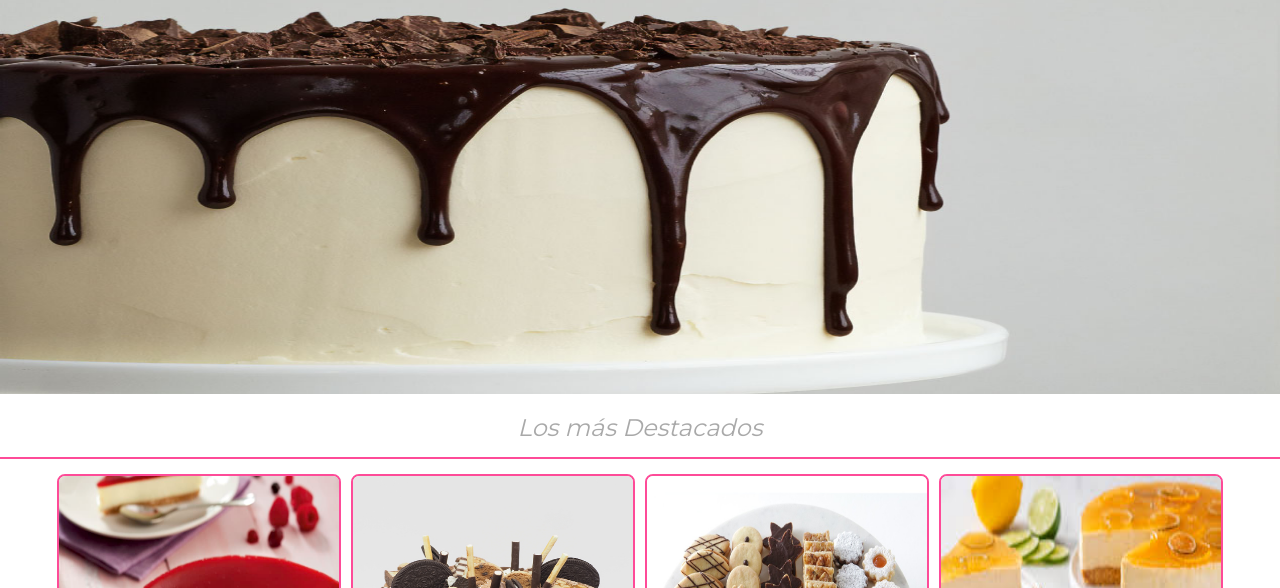
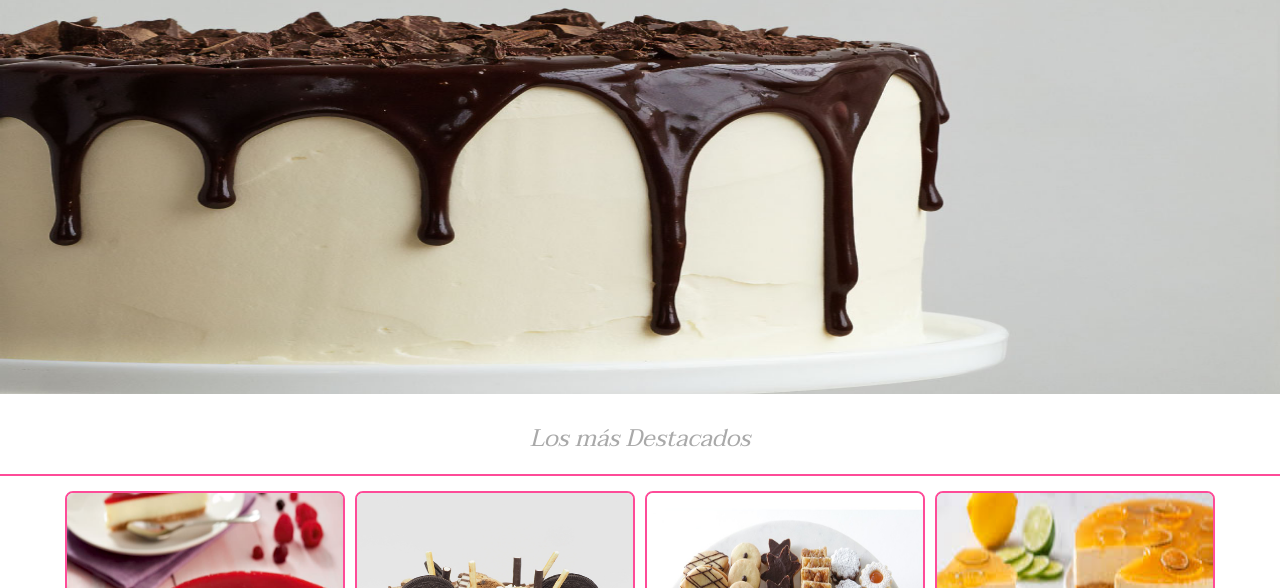
Before and after one commit to Marielys-Zorce/pasteleria-zorce, a plain HTML site: page index.html in a window 1280 px wide. Shown: the part 106-694 px from the top of the page. Drawn offline with Linux system fonts and the light colour scheme.

Commit message:
agregando varios font family

```diff
--- a/css/style.css
+++ b/css/style.css
@@ -1,9 +1,12 @@
-@import url('https://fonts.googleapis.com/css2?family=Montserrat:wght@400;500;700&display=swap');
-
-* {
+@import url('https://fonts.googleapis.com/css2?family=Domine:wght@400;500;700&family=Montserrat:wght@400;500;700&family=Roboto:wght@400;500;700&family=Taviraj:wght@400;500;700&display=swap');
+*{
     margin: 0;
     padding: 0;
+    font-family: 'Domine', serif;
     font-family: 'Montserrat', sans-serif;
+    font-family: 'Roboto', sans-serif;
+    font-family: 'Taviraj', serif;
+    box-sizing: border-box;
 }
 
 .grid-container {
```
